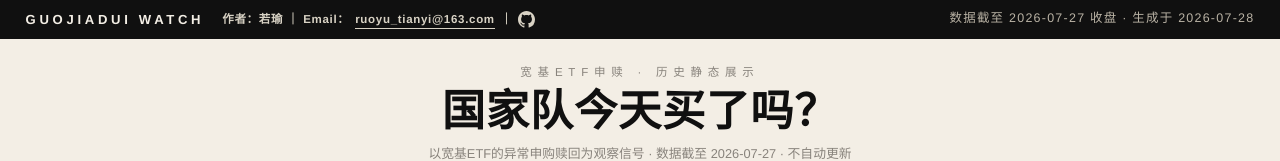
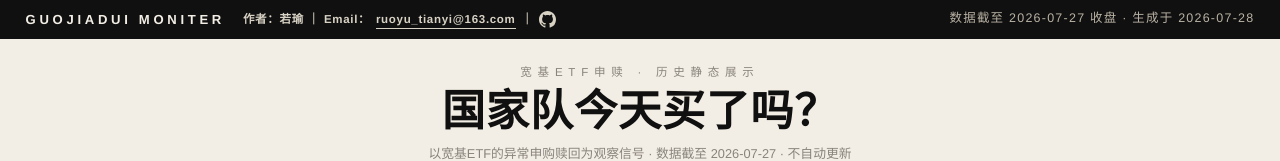
Before and after one commit to Ruoyu-Tianyi/GuoJiaDui-Watch, a plain HTML site: page index.html in a window 1280 px wide. Shown: the top 161 px of the page. Drawn offline with Linux system fonts and the light colour scheme.

Commit message:
Rename showcase to GUOJIADUI MONITER and use gjd-monitor domain

```diff
--- a/index.html
+++ b/index.html
@@ -3,7 +3,7 @@
 <head>
 <meta charset="UTF-8">
 <meta name="viewport" content="width=device-width, initial-scale=1.0">
-<title>国家队今天买了吗？—— 宽基ETF申赎历史展示</title>
+<title>GUOJIADUI MONITER · 国家队今天买了吗？</title>
 <meta name="description" content="以29只宽基ETF申赎观察市场资金动向。历史静态快照，包含分类热力表与逐日明细，不提供实时行情。">
 <style>
   :root{
@@ -521,7 +521,7 @@
 <body>
 
 <div class="masthead">
-  <div class="left"><span class="brand">GUOJIADUI WATCH</span><span class="author">作者：若瑜 ｜ Email：<a href="mailto:ruoyu_tianyi@163.com">ruoyu_tianyi@163.com</a> ｜ <a class="gh" href="https://github.com/Ruoyu-Tianyi/GuoJiaDui-Watch" target="_blank" rel="noopener" aria-label="GitHub: GuoJiaDui-Watch"><svg viewBox="0 0 16 16" xmlns="http://www.w3.org/2000/svg"><path d="M8 0C3.58 0 0 3.58 0 8c0 3.54 2.29 6.53 5.47 7.59.4.07.55-.17.55-.38 0-.19-.01-.82-.01-1.49-2.01.37-2.53-.49-2.69-.94-.09-.23-.48-.94-.82-1.13-.28-.15-.68-.52-.01-.53.63-.01 1.08.58 1.23.82.72 1.21 1.87.87 2.33.66.07-.52.28-.87.51-1.07-1.78-.2-3.64-.89-3.64-3.95 0-.87.31-1.59.82-2.15-.08-.2-.36-1.02.08-2.12 0 0 .67-.21 2.2.82.64-.18 1.32-.27 2-.27.68 0 1.36.09 2 .27 1.53-1.04 2.2-.82 2.2-.82.44 1.1.16 1.92.08 2.12.51.56.82 1.27.82 2.15 0 3.07-1.87 3.75-3.65 3.95.29.25.54.73.54 1.48 0 1.07-.01 1.93-.01 2.2 0 .21.15.46.55.38A8.012 8.012 0 0 0 16 8c0-4.42-3.58-8-8-8z"/></svg></a></span></div>
+  <div class="left"><span class="brand">GUOJIADUI MONITER</span><span class="author">作者：若瑜 ｜ Email：<a href="mailto:ruoyu_tianyi@163.com">ruoyu_tianyi@163.com</a> ｜ <a class="gh" href="https://github.com/Ruoyu-Tianyi/GuoJiaDui-Watch" target="_blank" rel="noopener" aria-label="GitHub: GUOJIADUI MONITER"><svg viewBox="0 0 16 16" xmlns="http://www.w3.org/2000/svg"><path d="M8 0C3.58 0 0 3.58 0 8c0 3.54 2.29 6.53 5.47 7.59.4.07.55-.17.55-.38 0-.19-.01-.82-.01-1.49-2.01.37-2.53-.49-2.69-.94-.09-.23-.48-.94-.82-1.13-.28-.15-.68-.52-.01-.53.63-.01 1.08.58 1.23.82.72 1.21 1.87.87 2.33.66.07-.52.28-.87.51-1.07-1.78-.2-3.64-.89-3.64-3.95 0-.87.31-1.59.82-2.15-.08-.2-.36-1.02.08-2.12 0 0 .67-.21 2.2.82.64-.18 1.32-.27 2-.27.68 0 1.36.09 2 .27 1.53-1.04 2.2-.82 2.2-.82.44 1.1.16 1.92.08 2.12.51.56.82 1.27.82 2.15 0 3.07-1.87 3.75-3.65 3.95.29.25.54.73.54 1.48 0 1.07-.01 1.93-.01 2.2 0 .21.15.46.55.38A8.012 8.012 0 0 0 16 8c0-4.42-3.58-8-8-8z"/></svg></a></span></div>
   <div class="right" id="mh-date"></div>
 </div>
 
@@ -618,7 +618,7 @@
   <div>数据来源：恒生聚源 Gildata · ETF基金份额变动（截至2026-07-27）<br>
   <span style="font-size:.66rem">热力表单位：亿元 · 深红=大额净申购 / 深绿=大额净赎回 / "—"=当日数据未更新</span><br>
   <span style="font-size:.66rem">权利声明：本站由若瑜（Ruoyu-Tianyi）制作并保留所有权利；页面内容仅供学习与研究参考，版权归作者所有，未经许可不得用于商业用途。</span></div>
-  <div><a class="u" href="#" id="foot-home">回到快照结论</a> · GUOJIADUI WATCH</div>
+  <div><a class="u" href="#" id="foot-home">回到快照结论</a> · GUOJIADUI MONITER</div>
 </footer>
 </div><!-- /screen-data -->
 
```
Also changed, not shown: 1 other file.
